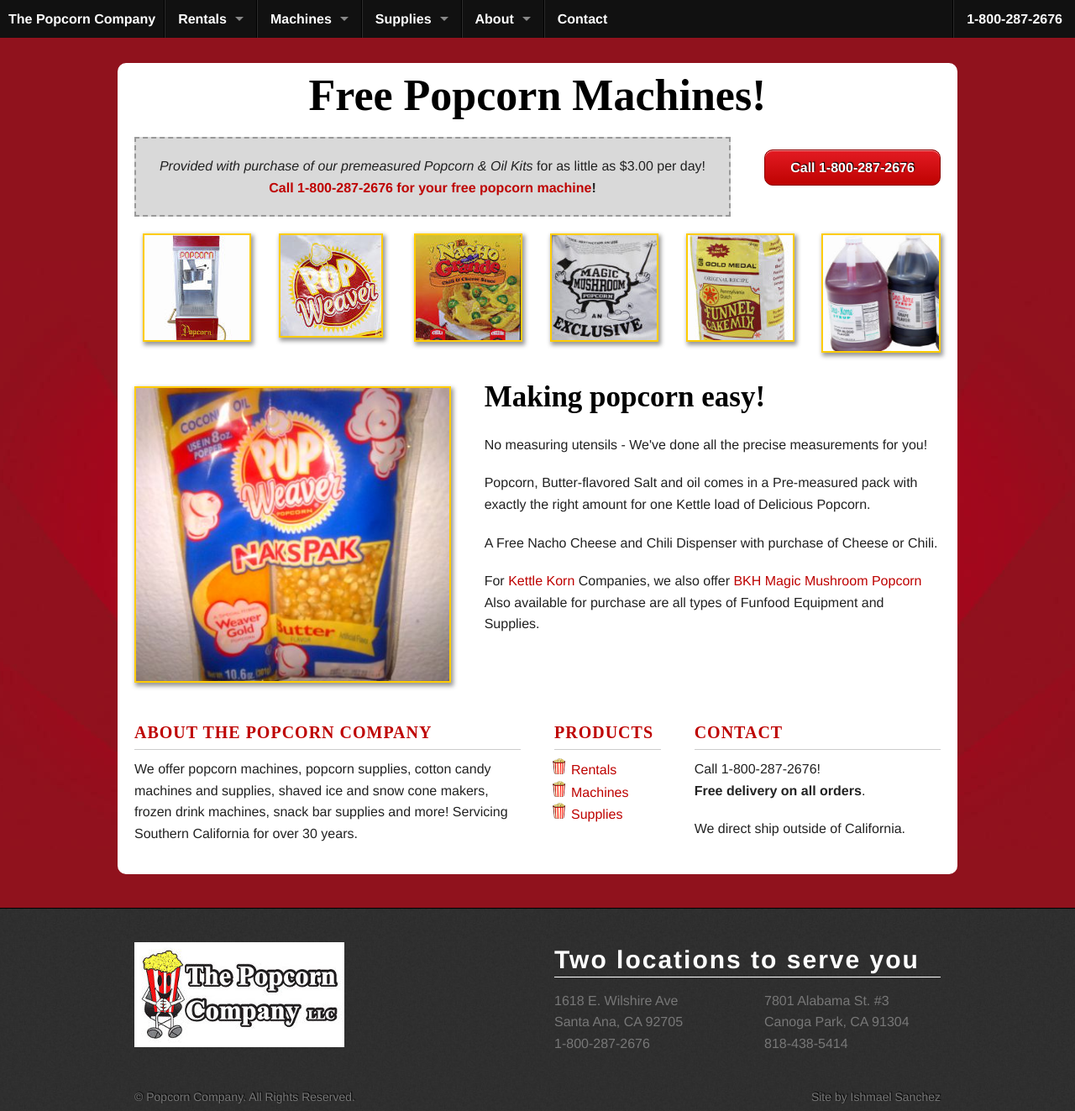
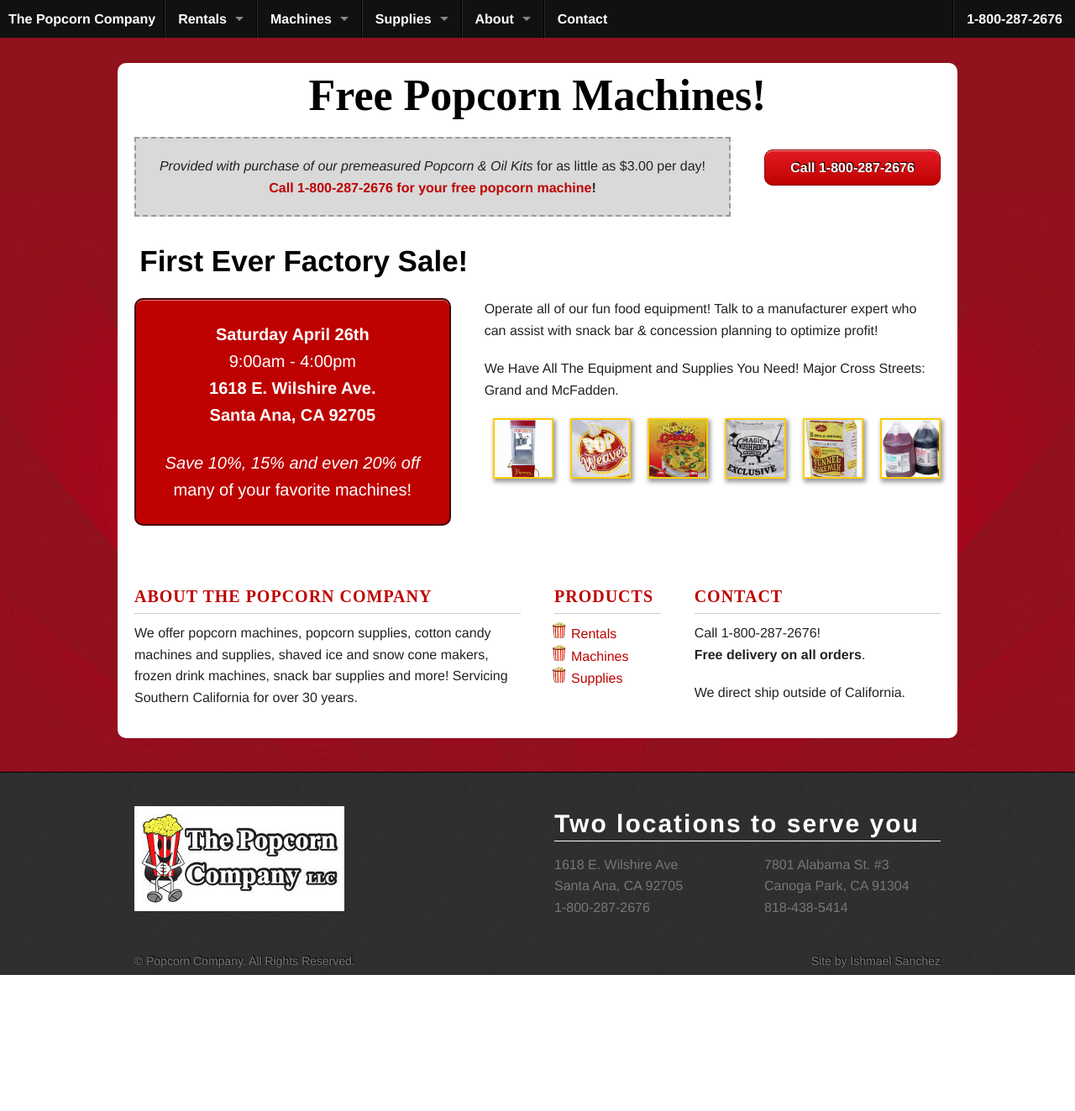
Before and after one commit to popcorncompanyllc/ishmaelsanchez.github.io, a Jekyll site: the page built from index.html, in a window 1280 px wide. Shown: the whole page at 84% size. Built offline with Jekyll 4.4.1, drawn with Linux system fonts in a browser that asks for light colours; some web fonts are replaced; Markdown is read by kramdown in place of the engine named in the settings; the list of posts is cut into pages by our own code; after the commit the page ends 1161 px from its top, so only the background shows below that.

Commit message:
Add flyer to homepage and comment out making easy section

```diff
--- a/index.html
+++ b/index.html
@@ -12,7 +12,23 @@ description: Free Popcorn Machines provided with purchase of our premeasured pop
   <div class="large-3 small-12 columns">
     <a class="button radius call-to-action" href="/contact">Call 1-800-287-2676</a>
   </div>
-  <div class="large-12 hide-for-small columns ">
+</div>
+<div class="row flyer">
+  <h2>First Ever Factory Sale!</h2>
+  <div class="large-5 columns">
+    <div class="panel callout radius text-center">
+      <p><strong>Saturday April 26th</strong><br />9:00am - 4:00pm<br />
+        <strong><a class="map-link" href="http://goo.gl/maps/Vs9SW">1618 E. Wilshire Ave.</a><br />
+      <a class="map-link" href="http://goo.gl/maps/Vs9SW">Santa Ana, CA 92705</a></strong></p>
+      <p><em>Save 10%, 15% and even 20% off</em>
+      many of your favorite machines!</p>
+    </div>
+  </div>
+  <div class="large-7 columns">
+    <p>Operate all of our fun food equipment! Talk to a manufacturer expert who can assist with snack bar & concession planning to optimize profit!</p>
+    <p>We Have All The Equipment and
+Supplies You Need! Major Cross Streets: Grand and McFadden.</p>
+    <div class="large-12 flyer-thumbs hide-for-small columns ">
     <ul class="small-block-grid-6 thumbnails clearing-thumbs" data-clearing>
       <li><a href="img/Popcorn-Machine.jpg">
        <img data-caption="Gold Medal <a href='/popcorn'>Popcorn Machine</a>" class="featured" src="img/Popcorn-Machine-sm.jpg">
@@ -33,10 +49,11 @@ description: Free Popcorn Machines provided with purchase of our premeasured pop
        <img data-caption="SnoKone Syrup" class="featured" src="img/SnoKone-Syrup-sm.jpg">
       </a></li>
     </ul>
+    </div>
   </div>
-</div>
-<div class="row">
-  <div class="large-5 columns">
+
+
+<!--  <div class="large-5 columns">
     <a href="/rentals/popcorn-machines"><img class="featured home-image" src="img/popcorn-portion-packs.jpg" alt="Popcorn portion packs" /></a>
   </div>
   <div class="large-7 columns">
@@ -46,7 +63,7 @@ description: Free Popcorn Machines provided with purchase of our premeasured pop
     <p>A Free Nacho Cheese and Chili Dispenser with purchase of Cheese or Chili.</p>
     <p>For <a href="/">Kettle Korn</a> Companies, we also offer <a href="/supplies/popcorn">BKH Magic Mushroom Popcorn</a>
 Also available for purchase are all types of Funfood Equipment and Supplies.</p>
-  </div>
+  </div>-->
 </div>
 <!--<div class="row radius-bottom">
   <div class="large-12 columns">
```
